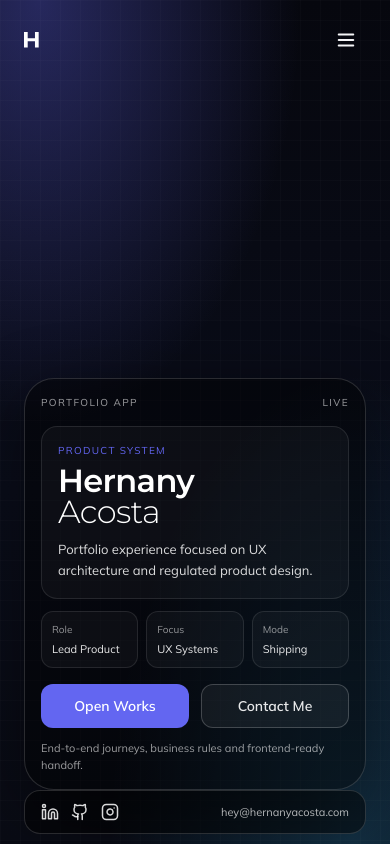
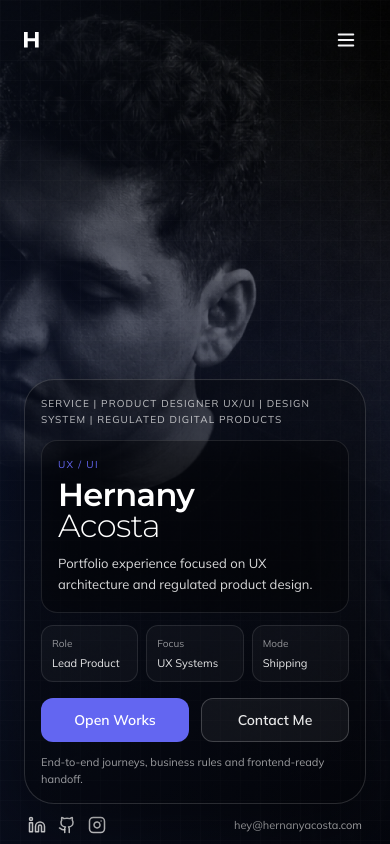
Before and after one commit to achernany/hernany-web-site, a React (Vite) app: page / in a window 390 px wide. Built offline with nearby package versions, Linux system fonts and the light colour scheme.

Commit message:
refine mobile home hero with photo and cleaner footer

```diff
--- a/src/app/components/home-page.tsx
+++ b/src/app/components/home-page.tsx
@@ -42,9 +42,18 @@ export function HomePage({ onNavigate }: HomePageProps) {
             <div className="absolute inset-0 bg-gradient-to-b from-transparent via-transparent to-black/60" />
           </div>
 
-          {/* Mobile-only app background */}
-          <div className="md:hidden absolute inset-0 bg-[radial-gradient(120%_90%_at_10%_0%,rgba(99,102,241,0.35),transparent_56%),radial-gradient(100%_90%_at_90%_100%,rgba(56,189,248,0.2),transparent_62%),linear-gradient(180deg,#06070e_0%,#0a0d1a_58%,#090b14_100%)]" />
-          <div className="md:hidden absolute inset-0 opacity-[0.08] [background-size:20px_20px] [background-image:linear-gradient(rgba(255,255,255,0.24)_1px,transparent_1px),linear-gradient(90deg,rgba(255,255,255,0.24)_1px,transparent_1px)]" />
+          {/* Mobile background image with app-style overlays */}
+          <img
+            src="/images/hero-mobile.webp"
+            alt="Hernany Acosta mobile hero"
+            className="md:hidden w-full h-full object-cover object-[28%_24%]"
+            loading="eager"
+            fetchPriority="high"
+            decoding="async"
+          />
+          <div className="md:hidden absolute inset-0 bg-gradient-to-b from-black/48 via-[#09102a]/58 to-[#05070f]/86" />
+          <div className="md:hidden absolute inset-0 bg-gradient-to-r from-[#0f1a38]/30 to-transparent" />
+          <div className="md:hidden absolute inset-0 opacity-[0.07] [background-size:20px_20px] [background-image:linear-gradient(rgba(255,255,255,0.24)_1px,transparent_1px),linear-gradient(90deg,rgba(255,255,255,0.24)_1px,transparent_1px)]" />
         </motion.div>
 
         {/* ✅ FIX: h-full so desktop grid fills the hero */}
@@ -102,15 +111,15 @@ export function HomePage({ onNavigate }: HomePageProps) {
 
                   {/* MOBILE */}
                   <div className="md:hidden w-full max-w-md mx-auto">
-                    <div className="rounded-[30px] border border-white/15 bg-black/45 backdrop-blur-2xl p-4 shadow-[0_20px_70px_rgba(0,0,0,0.45)]">
-                      <div className="flex items-center justify-between text-[10px] uppercase tracking-[0.14em] text-white/60">
-                        <span>Portfolio App</span>
-                        <span>Live</span>
-                      </div>
+                    <div className="rounded-[30px] border border-white/15 bg-black/35 backdrop-blur-2xl p-4 shadow-[0_20px_70px_rgba(0,0,0,0.45)]">
+                      <p className="text-[10px] leading-relaxed uppercase tracking-[0.11em] text-white/72">
+                        Service | Product Designer UX/UI | Design System | Regulated
+                        Digital Products
+                      </p>
 
-                      <div className="mt-4 rounded-2xl border border-white/10 bg-white/[0.03] p-4">
+                      <div className="mt-3 rounded-2xl border border-white/10 bg-black/20 backdrop-blur-xl p-4">
                         <p className="text-[10px] uppercase tracking-[0.13em] text-[var(--accent-portfolio)]">
-                          Product System
+                          UX / UI
                         </p>
                         <h1
                           id="home-hero-title"
@@ -220,8 +229,7 @@ export function HomePage({ onNavigate }: HomePageProps) {
                 </a>
               </div>
 
-              <div className="md:hidden">
-                <div className="rounded-2xl border border-white/15 bg-black/45 backdrop-blur-2xl px-4 py-3">
+              <div className="md:hidden mt-3 px-1">
                 <div className="flex items-center justify-between gap-3">
                   <div className="flex items-center gap-3">
                     <a
@@ -263,7 +271,6 @@ export function HomePage({ onNavigate }: HomePageProps) {
               </div>
             </div>
           </div>
-          </div>
         </motion.div>
       </section>
     </main>
```
Lines whose indentation alone changed are shown as unchanged.
